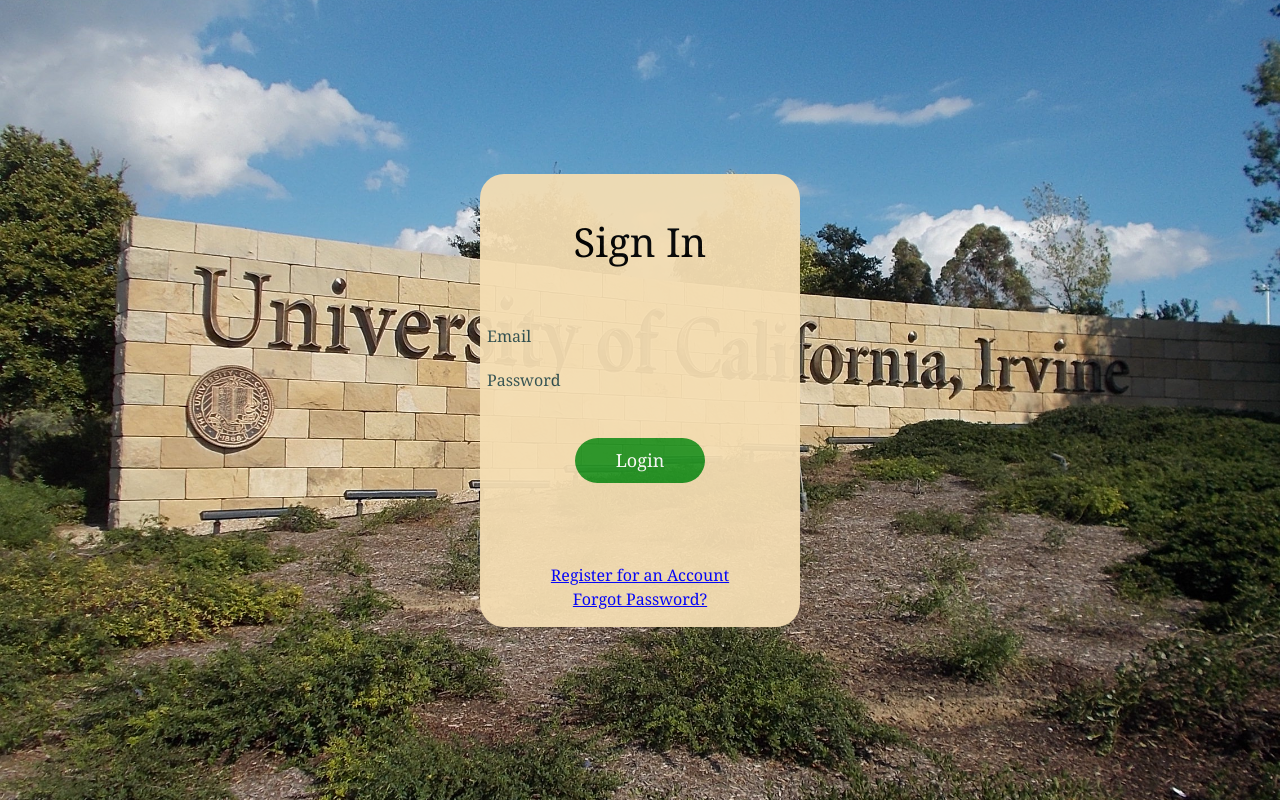
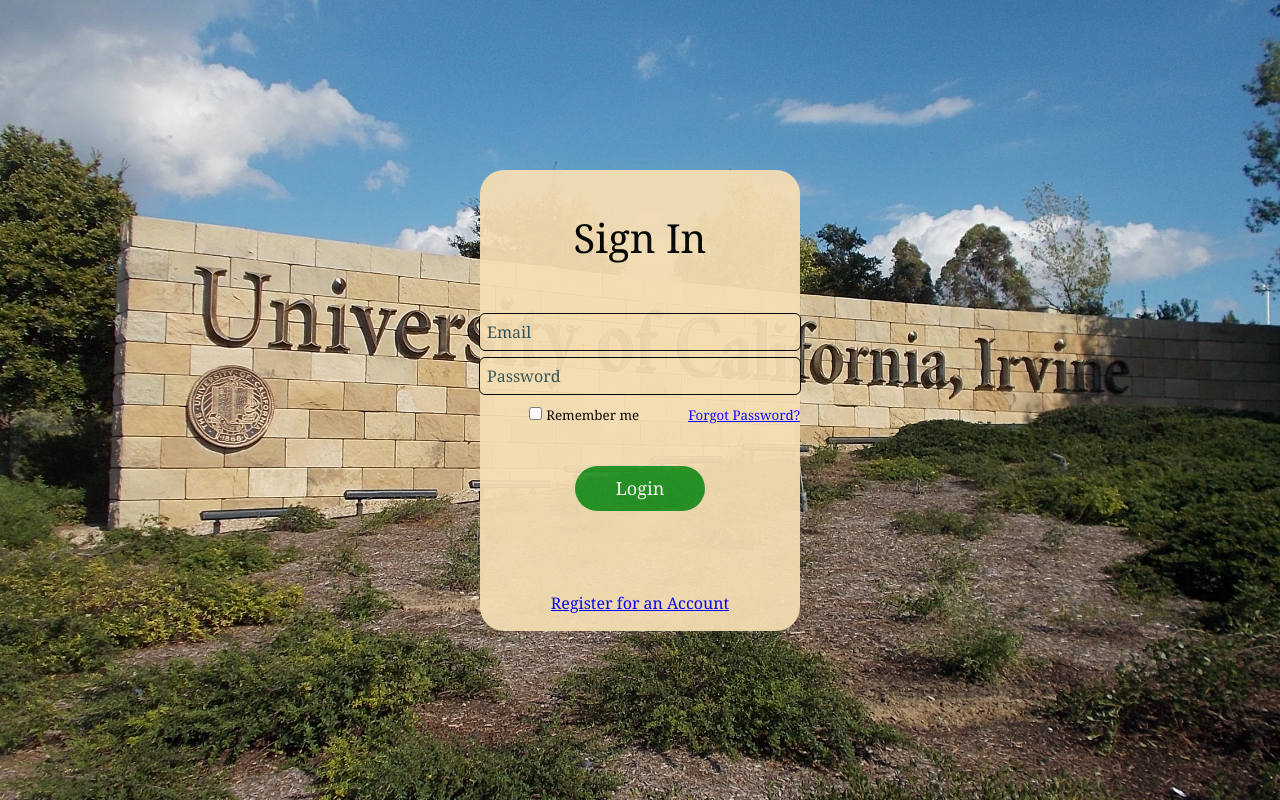
Before and after one commit to NeatPatel/course-planner, a PHP site: page /Login/login.html in a window 1280 px wide. Run offline with PHP 8.4, Linux system fonts and the light colour scheme; some libraries are stand-ins or nearby versions.

Commit message:
Reformatted main sign in page
Added remember me button, inline  with forgot password above login button instead of below

```diff
--- a/Frontend/Login/login.html
+++ b/Frontend/Login/login.html
@@ -49,6 +49,16 @@ function onSignIn(googleUser) {
                 <input type="password" placeholder="Password" required>
             </div>
 
+            <div class="sign_in_options" style="display: flex">
+                <div class="checkbox" style="width: 50%; margin: 0 auto;">
+                    <input type="checkbox" id="remember_me" name="remember" value="username">
+                    <label for="remember_me">Remember me</label>
+                </div>
+                <div class="forgot-password" style="display: inline-block">
+                    <a href="pwd_help.html" style="color:blue">Forgot Password?</a>
+                </div>
+            </div>
+
             <!-- This is acting as a spacer -->
             <div class="spacer-small"></div>
 
@@ -66,9 +76,9 @@ function onSignIn(googleUser) {
                 <div class="register">
                     <a href="register.html" style="color:blue">Register for an Account</a>
                 </div>
-                <div class="forgot-password">
+                <!-- <div class="forgot-password">
                     <a href="pwd_help.html" style="color:blue">Forgot Password?</a>
-                </div>
+                </div> -->
             </div>
         </form>
     </div>
--- a/Frontend/Login/style.css
+++ b/Frontend/Login/style.css
@@ -51,22 +51,22 @@ body{
 }
 
 .input input{
-    outline: none;
+    outline: 1px solid black;
     border-radius: 5px;
     width: 40vh;
     height: 100%;
     background: transparent;
-    /* border: 1px solid white; */
+    border: 1px solid white;
     opacity: 1;
     padding: 7px 7px 7px 7px;
     border: none;
-    /* border-width: 0px; */
-    transition: 1s border ease-in-out;
+    border-width: 2px;
+    /* transition: 1s border ease-in-out; */
 
 }
 
 .input input:focus {
-    border-bottom: 1px solid black;
+    border: 2px solid black;
     transition: 1s border ease-in-out;
 
 
@@ -76,12 +76,30 @@ body{
     color: darkslategray;
 }
 
+.checkbox{
+    justify-content: left;
+}
+
+.checkbox label{
+    font-size: smaller;
+}
+
+.forgot-password{
+    justify-content: right;
+}
+
+/* .checkbox a{
+    font-size: smaller;
+    /* text-align: right; */
+/* } */
+
 .wrapper .forgot-password {
     font-size: medium;
 }
 
 .forgot-password a{
     color: black;
+    font-size: smaller;
 }
 
 .wrapper .btn{
```
